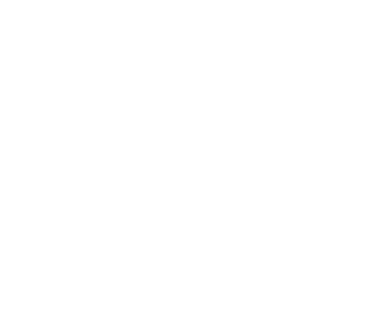
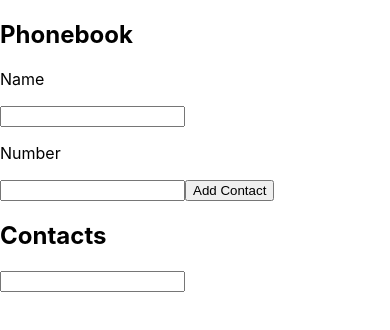
Before and after one commit to Aztek2008/goit-react-hw-02-phonebook, a React (Create React App) app: page / in a window 390 px wide. Shown: the top 330 px of the page. Built offline with nearby package versions, Linux system fonts and the light colour scheme.

Commit message:
HW 2/2 phonebook for react course added initial

```diff
--- a/package.json
+++ b/package.json
@@ -10,7 +10,8 @@
     "gh-pages": "^3.1.0",
     "react": "^16.13.1",
     "react-dom": "^16.13.1",
-    "react-scripts": "3.4.1"
+    "react-scripts": "3.4.1",
+    "uuid": "^8.3.0"
   },
   "scripts": {
     "start": "react-scripts start",
--- a/src/App.jsx
+++ b/src/App.jsx
@@ -1,11 +1,101 @@
-import React from "react";
+import React, { Component } from "react";
+import { v4 as uuidv4 } from "uuid";
 
-function App() {
-  return (
-    <div className="App">
-      <header className="App-header"></header>
-    </div>
-  );
+class App extends Component {
+  state = {
+    contacts: [],
+    filter: "",
+    name: "",
+    number: "",
+  };
+
+  addContact = (e) => {
+    e.preventDefault();
+    const contact = {
+      id: uuidv4(),
+      name: this.state.name,
+      number: this.state.number,
+    };
+
+    this.setState((prevState) => {
+      return {
+        contacts: [...prevState.contacts, contact],
+      };
+    });
+  };
+
+  handleChange = (e) => {
+    const { name, value } = e.target;
+    this.setState({
+      [name]: value,
+    });
+  };
+
+  changeFilter = (e) => {
+    console.log("e.target: ", e);
+    const { name, value } = e;
+    this.setState({
+      [name]: value,
+    });
+
+    // eturn tasks.filter(task =>
+    //   task.text.toLowerCase().includes(filter.toLowerCase()),
+    // );
+  };
+
+  render() {
+    return (
+      <div>
+        <section>
+          <h2>Phonebook</h2>
+          <form onSubmit={this.addContact}>
+            <label>
+              <p>Name</p>
+              <input
+                type="text"
+                value={this.state.name}
+                onChange={this.handleChange}
+                name="name"
+              />
+            </label>
+
+            <label>
+              <p>Number</p>
+              <input
+                type="tel"
+                name="number"
+                value={this.state.number}
+                onChange={this.handleChange}
+              />
+            </label>
+
+            <button type="submit">Add Contact</button>
+          </form>
+        </section>
+        <section>
+          <h2>Contacts</h2>
+
+          <label>
+            <input
+              type="text"
+              name="filter"
+              value={this.state.filter}
+              onChange={(e) => this.changeFilter(e.target)}
+            />
+          </label>
+
+          <ul>
+            {this.state.contacts.length > 0 &&
+              this.state.contacts.map((contact) => (
+                <li>
+                  {contact.name}: {contact.number}
+                </li>
+              ))}
+          </ul>
+        </section>
+      </div>
+    );
+  }
 }
 
 export default App;
```
Also changed, not shown: 1 other file (tests, documents, lock files or other folders).
